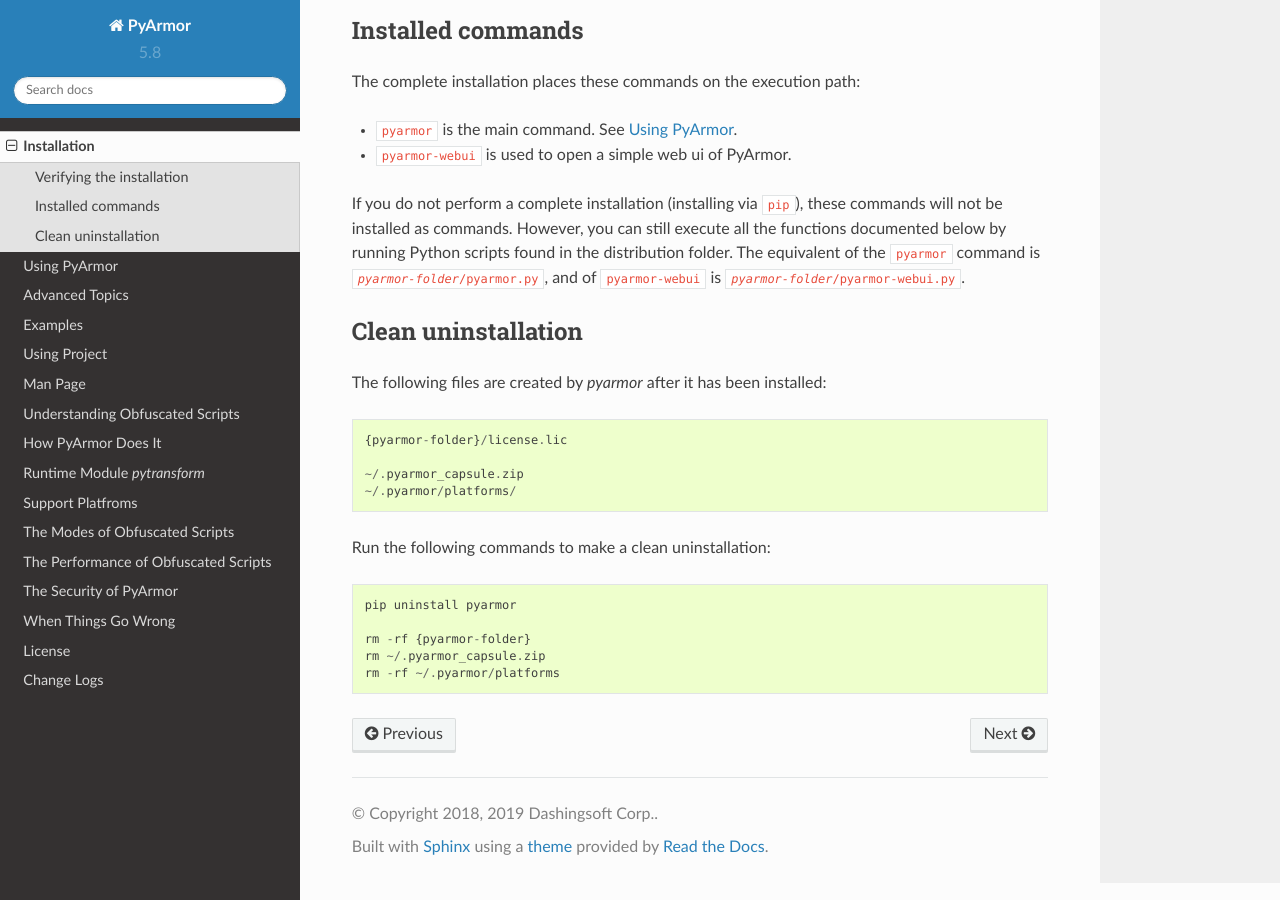
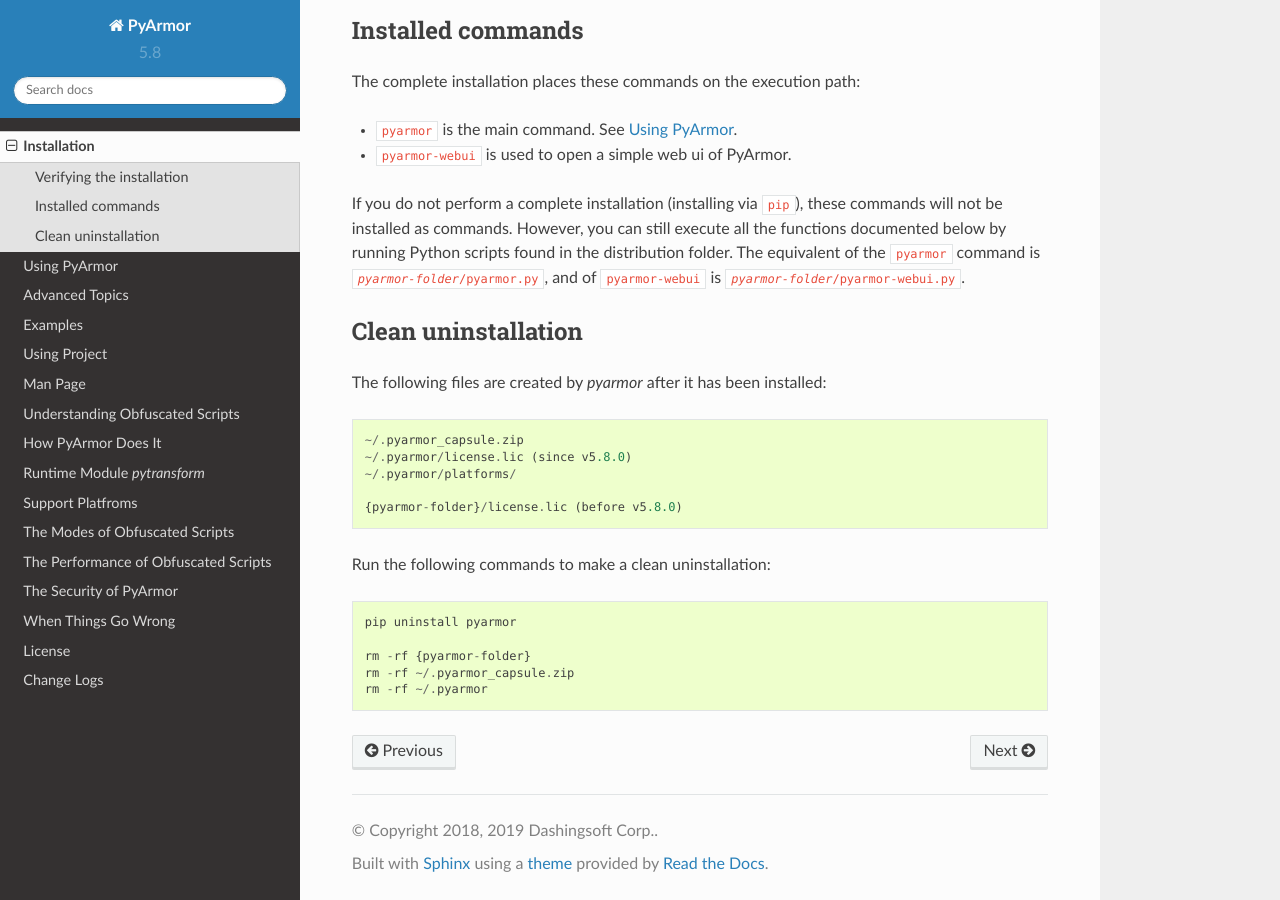
Before and after one commit to dashingsoft/pyarmor, a Sphinx documentation site: the page built from docs/installation.rst, in a window 1280 px wide and 900 px high, scrolled down 692 px. Built offline with Sphinx 7.4.7 and the Read the Docs theme 2.0.0, drawn with Linux system fonts in a browser that asks for light colours.

Commit message:
Refine clean uninstallation

```diff
--- a/docs/installation.rst
+++ b/docs/installation.rst
@@ -44,17 +44,18 @@
 
 The following files are created by `pyarmor` after it has been installed::
 
-    {pyarmor-folder}/license.lic
+    ~/.pyarmor_capsule.zip
+    ~/.pyarmor/license.lic (since v5.8.0)
+    ~/.pyarmor/platforms/
 
-    ~/.pyarmor_capsule.zip
-    ~/.pyarmor/platforms/
+    {pyarmor-folder}/license.lic (before v5.8.0)
 
 Run the following commands to make a clean uninstallation::
 
     pip uninstall pyarmor
 
     rm -rf {pyarmor-folder}
-    rm ~/.pyarmor_capsule.zip
-    rm -rf ~/.pyarmor/platforms
+    rm -rf ~/.pyarmor_capsule.zip
+    rm -rf ~/.pyarmor
 
 .. include:: _common_definitions.txt
```
